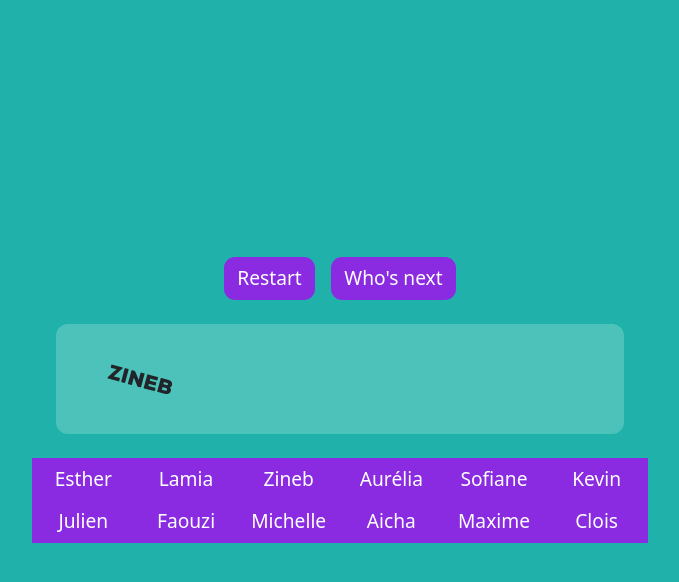
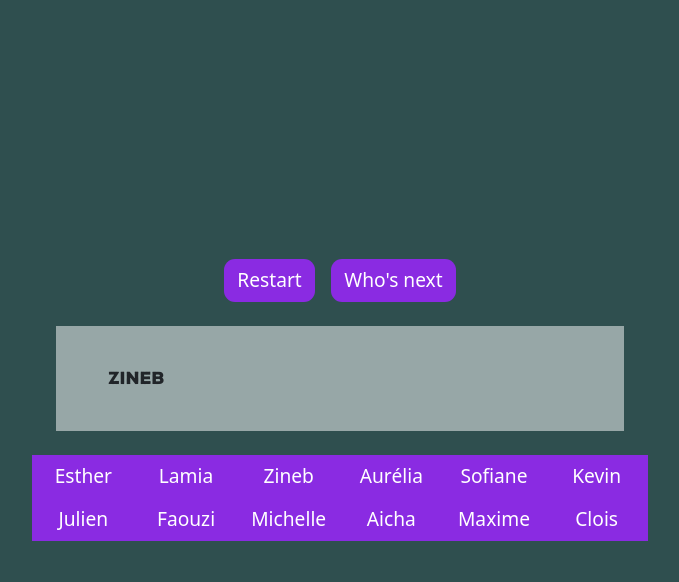
Before and after one commit to Edouaria/generator-random, a website: page index.html in a window 1280 px wide. Both pictures are taken after a click on the button "Who's next". Shown: the whole page, without its empty margins (300-979 px from the left). Drawn offline with nearby package versions, Linux system fonts and the light colour scheme.

Commit message:
change colors css

```diff
--- a/style.css
+++ b/style.css
@@ -1,5 +1,5 @@
 body {
-    background-color: lightseagreen;
+    background-color: darkslategray;
 }
 
 .btn {
@@ -37,14 +37,12 @@ body {
 }
 
 .result_container {
-    border-radius: 1ch;
     margin: 2ch;
     padding: 0px;
-    background-color: rgba(255, 255, 255, .2);
+    background-color: rgba(255, 255, 255, .5);
     font-family: myFirstFont
 }
 
 .result_container>div {
-    transform: rotate(15deg);
-    font-size: 20px;
+    font-size: 17px;
 }
```
